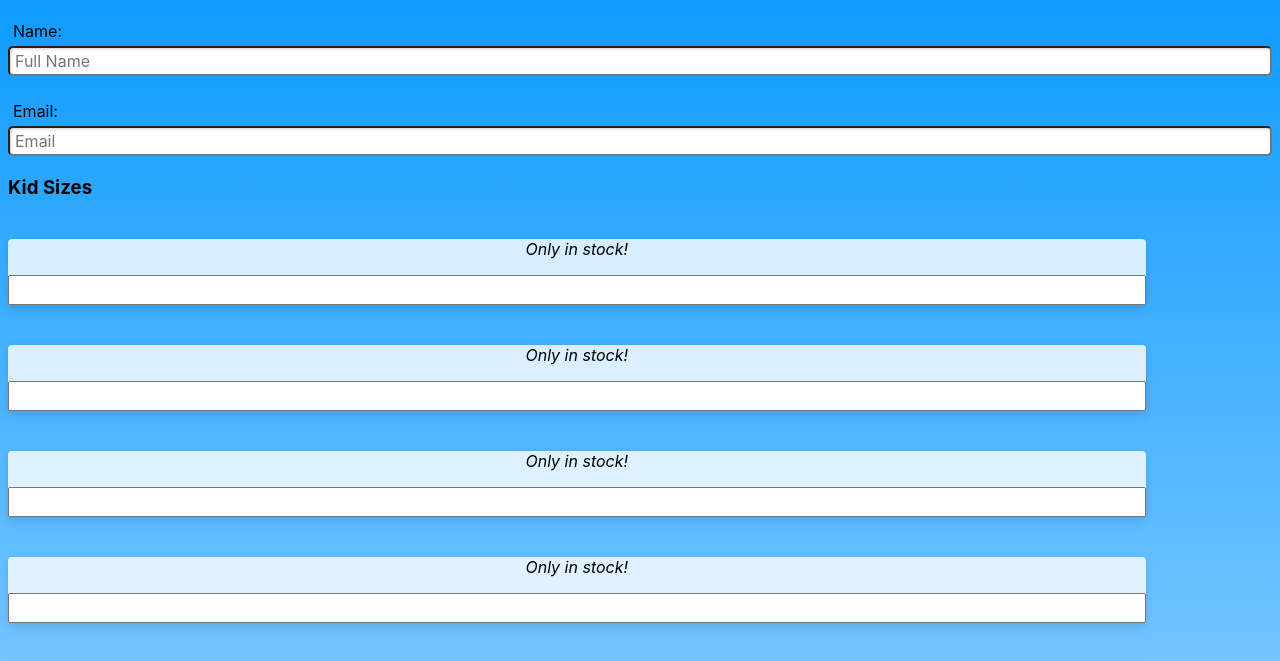
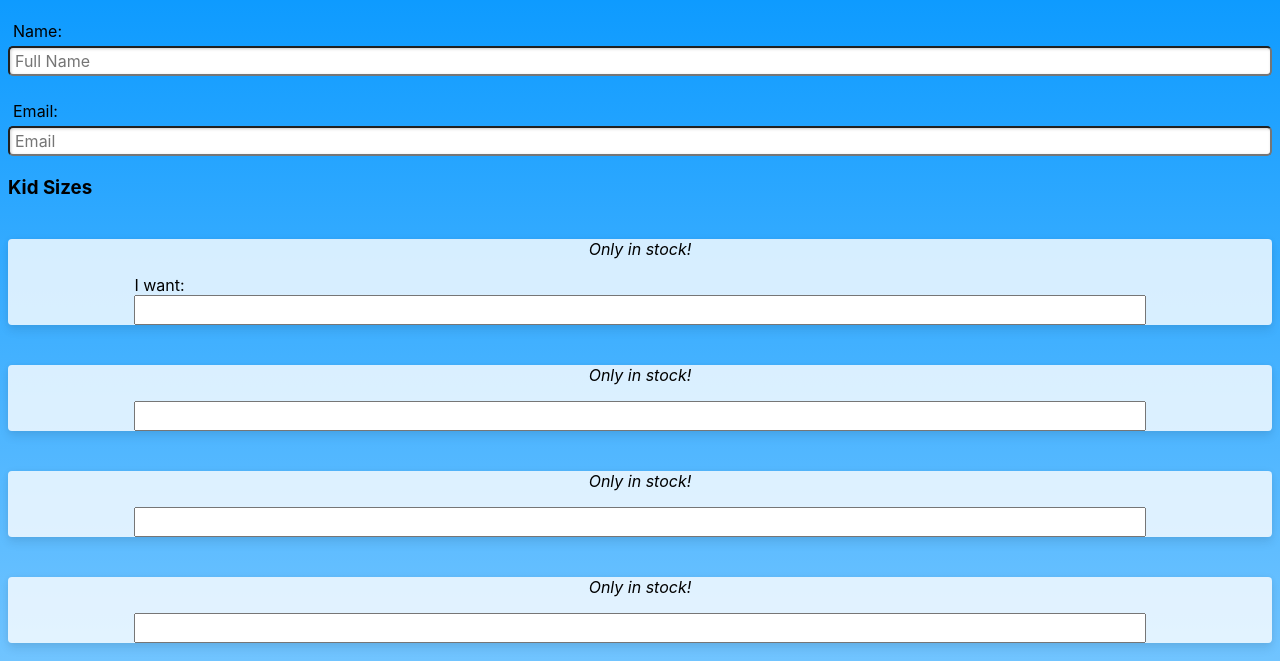
Before and after one commit to ChandlerdeSpirlet/ema-store, a website: page views/quantity_cart.html in a window 1280 px wide. Shown: the part 94-755 px from the top of the page. Drawn offline with nearby package versions, Linux system fonts and the light colour scheme; files that its build step writes are made by us from their sources.

Commit message:
Update quantity_cart.html

```diff
--- a/views/quantity_cart.html
+++ b/views/quantity_cart.html
@@ -72,10 +72,9 @@
             background: #fff;
             box-shadow: 0 6px 10px rgba(0,0,0,.08), 0 0 6px rgba(0,0,0,.05);
             transition: .3s transform cubic-bezier(.155,1.105,.295,1.12),.3s box-shadow,.3s -webkit-transform cubic-bezier(.155,1.105,.295,1.12);
-
             cursor: pointer;
-            width: 90%;
-            align-self: center;
+            padding-left: 10%;
+            padding-right: 10%;
             background-color: rgba(255,255,255,0.8);
         }
 
@@ -91,6 +90,7 @@
         h5 {
             font-size: 24px;
             text-align: center;
+            line-height: 1px;
         }
     </style>
     <body>
@@ -109,7 +109,7 @@
             <div class="card">
                 <h5>{{ data[0].description }}</h5>
                 <p>Only {{ data[0].qty }} in stock!</p>
-                <input type="number" id="{{ data[0].product_id }}" name="item_0" min="0" max="{{ data[0].qty }}">
+                I want: <input type="number" id="{{ data[0].product_id }}" name="item_0" min="0" max="{{ data[0].qty }}">
             </div>
             <div class="card">
                 <h5>{{ data[1].description }}</h5>
```
